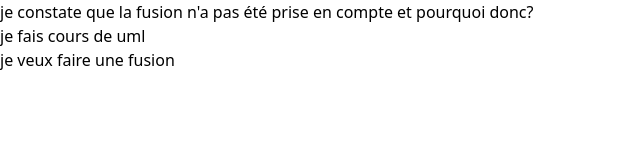
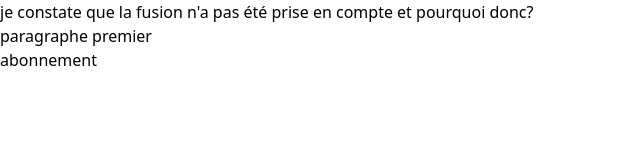
Before and after one commit to ngankeuprivat/free, a website: page src/contents/index.html in a window 1280 px wide. Shown: the whole page, without its empty margins (0-640 px from the left). Drawn offline with nearby package versions, Linux system fonts and the light colour scheme.

Commit message:
nouvelle branche

```diff
--- a/src/contents/index.html
+++ b/src/contents/index.html
@@ -9,8 +9,12 @@
 </head>
 <body>
    <p>je constate que la fusion n'a pas été prise en compte et pourquoi donc?</p>
-   <p>je fais cours de uml</p>
-   <p>je veux faire une fusion</p>
+   <main>
+    <div>
+        <p>paragraphe premier</p>
+        <a href="#">abonnement</a>
+    </div>
+   </main>
 
 </body>
 </html>
```
